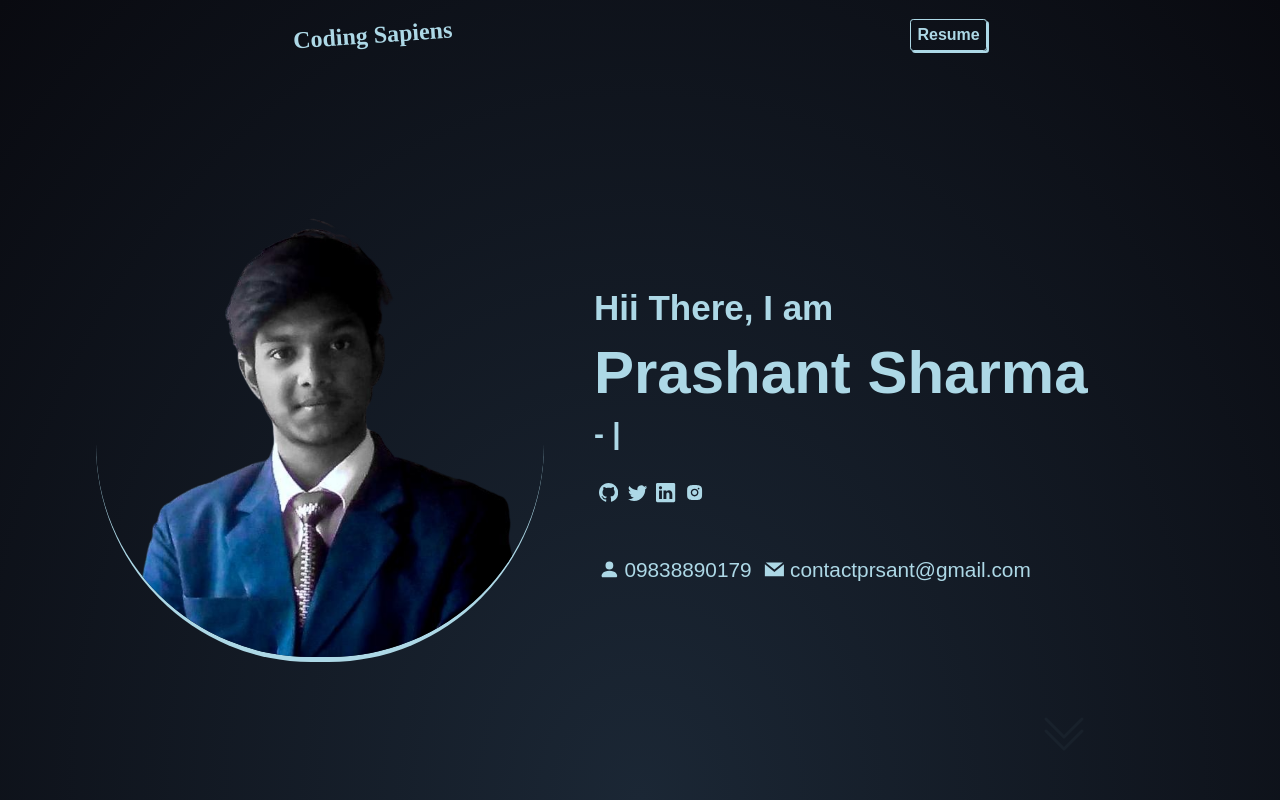
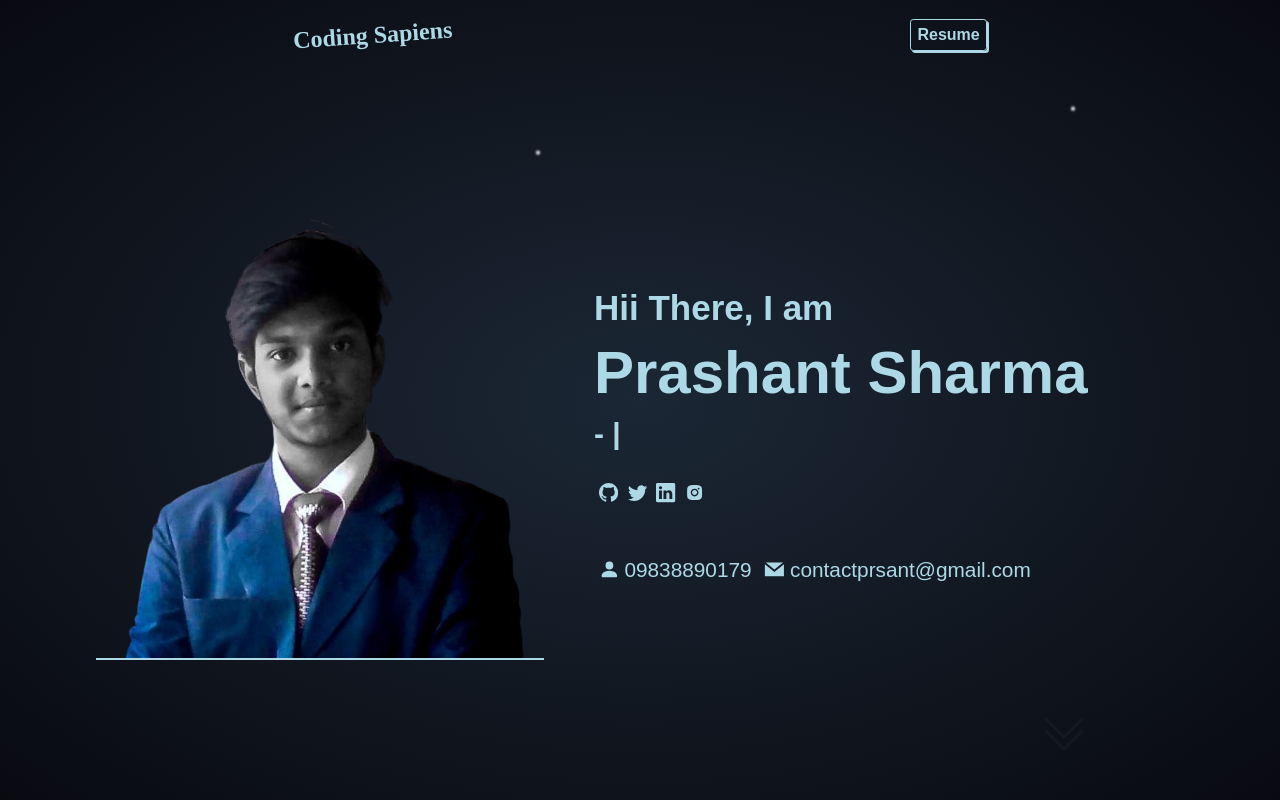
Before and after one commit to codingsapienss/protfolio-website, a React (Vite) app: page / in a window 1280 px wide. Built offline with nearby package versions, Linux system fonts and the light colour scheme; a web font is replaced by a local one.

Commit message:
Updated UI

```diff
--- a/src/App.jsx
+++ b/src/App.jsx
@@ -3,11 +3,19 @@ import Topbar from './components/Topbar/Topbar'
 import Intro from './components/Intro/Intro'
 import Portfolio from './components/Portfolio/Portfolio'
 import Contact from './components/Contact/Contact'
+import Stars from './components/Stars/Stars'
 
 const App = () => {
   return (
+
+    <>
+      <Stars />
+
+
       <div className='app'>
+
         <Topbar />
+
         <div className="section">
           <Intro />
           <div className="other">
@@ -16,7 +24,11 @@ const App = () => {
             <Contact className='contact' />
           </div>
         </div>
+
+
       </div>
+
+    </>
   )
 }
 
--- a/src/App.scss
+++ b/src/App.scss
@@ -19,7 +19,7 @@
 .app {
   height: 100vh;
   background: radial-gradient(
-    at center bottom,
+    at center,
     rgb(27, 39, 53) 0%,
     rgb(9, 10, 16) 100%
   );
--- a/src/components/Intro/Intro.jsx
+++ b/src/components/Intro/Intro.jsx
@@ -28,6 +28,7 @@ const Intro = () => {
 
           <div className="imgContainer">
             <img src='\prashant.png' alt="Prashant" />
+
           </div>
           <div className="details">
             <h2>Hii There, I am </h2>
--- a/src/components/Intro/Intro.scss
+++ b/src/components/Intro/Intro.scss
@@ -31,8 +31,9 @@
       }
       img {
         // max-width: 70%;
-        border-radius: 48%;
-        border-bottom: 5px solid lightblue;
+        z-index: 3;
+        // border-radius: 48%;
+        border-bottom: 2px solid lightblue;
         // background-color: rgb(9, 10, 15);
       }
     }
--- /dev/null
+++ b/src/components/Stars/Stars.css
@@ -0,0 +1,28 @@
+/* src/StarryBackground.css */
+.stars-container {
+  position: absolute;
+  width: 100vw;
+  height: 100vh;
+  overflow: hidden;
+  pointer-events: none;
+}
+
+.star {
+  position: absolute;
+  width: 4px;
+  height: 4px;
+  filter: blur(1px);
+  background-color: white;
+  border-radius: 50%;
+  pointer-events: none;
+  animation: animate 60s linear infinite;
+}
+
+@keyframes animate {
+  from {
+    transform: translateY(0);
+  }
+  to {
+    transform: translateY(-100vh); /* Move stars upward */
+  }
+}
--- /dev/null
+++ b/src/components/Stars/Stars.jsx
@@ -0,0 +1,41 @@
+// src/StarryBackground.js
+import { useState, useEffect } from 'react';
+import './Stars.css';
+
+const Stars = () => {
+    const [stars, setStars] = useState([]);
+
+    useEffect(() => {
+
+        const intervalId = setInterval(() => {
+            const newStar = {
+                left: `${Math.random() * 100}%`,
+                bottom: `${Math.random() * 100}%`,
+            };
+            setStars((prevStars) => [...prevStars, newStar]);
+        }, 1500);
+
+        return () => {
+
+            clearInterval(intervalId);
+        };
+    }, []);
+
+    return (
+        <div className="stars-container">
+            {stars.map((star, index) => (
+                <div
+                    key={index}
+                    className="star"
+                    style={{
+                        left: star.left,
+                        bottom: star.bottom,
+
+                    }}
+                ></div>
+            ))}
+        </div>
+    );
+};
+
+export default Stars;
```
Lines whose indentation alone changed are shown as unchanged.
